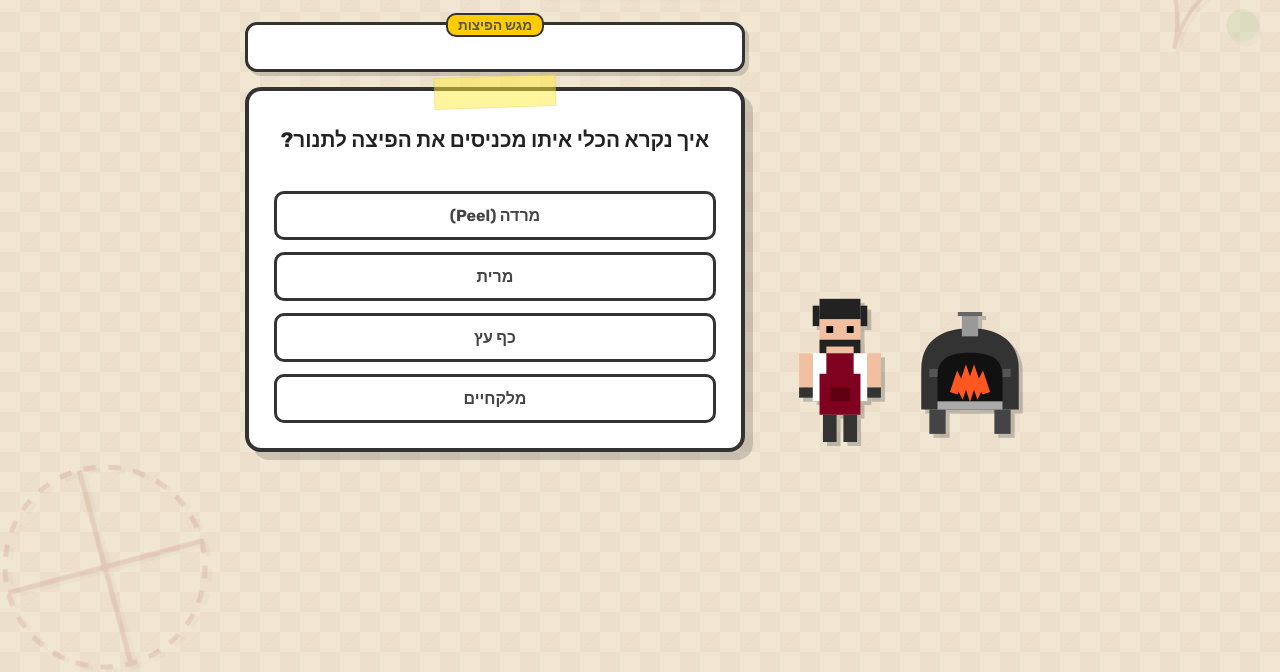
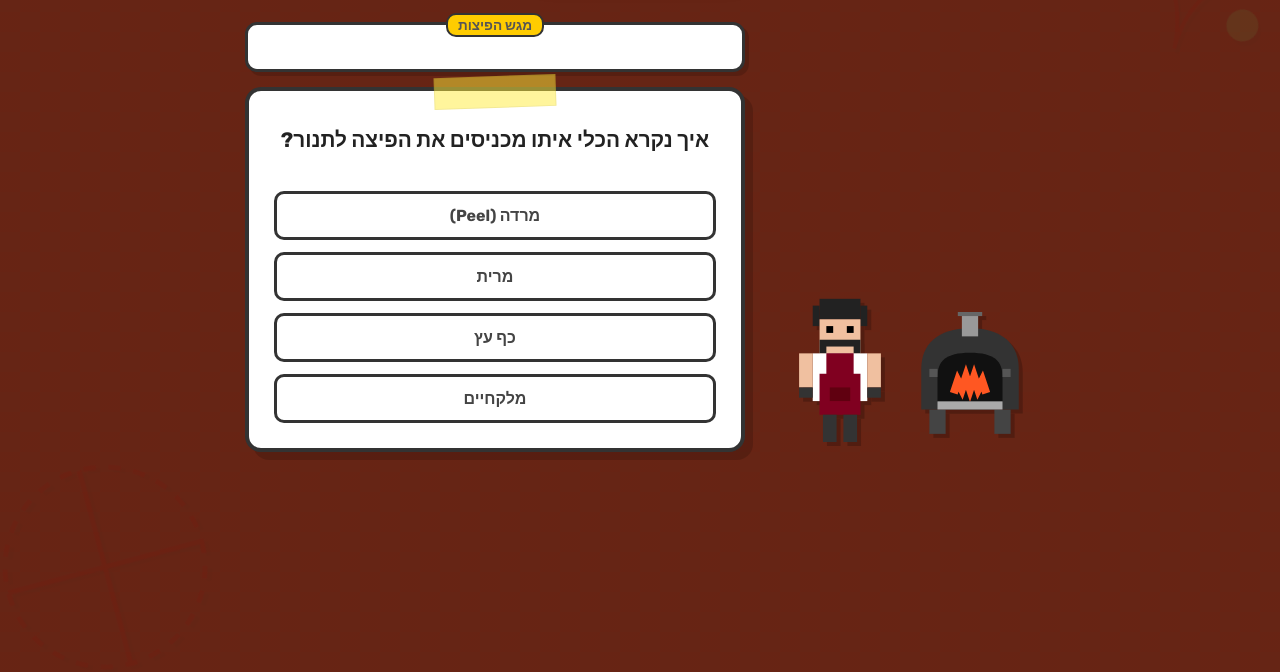
Before and after one commit to Anicha4ever/yamtichon, a plain HTML site: page index.html in a window 1280 px wide. Shown: the part 128-800 px from the top of the page. Drawn offline with Linux system fonts and the light colour scheme.

Commit message:
Change background color to dark red

```diff
--- a/index.html
+++ b/index.html
@@ -8,7 +8,7 @@
         @import url('https://fonts.googleapis.com/css2?family=Rubik:wght@400;700;900&display=swap');
 
         :root {
-            --bg-color: #f0e6d2;
+            --bg-color: #662515;
             --primary-color: #8b0000; /* Maroon/Dark Red */
             --secondary-color: #ffcc00; /* Cheese Yellow */
             --text-color: #333;
```
